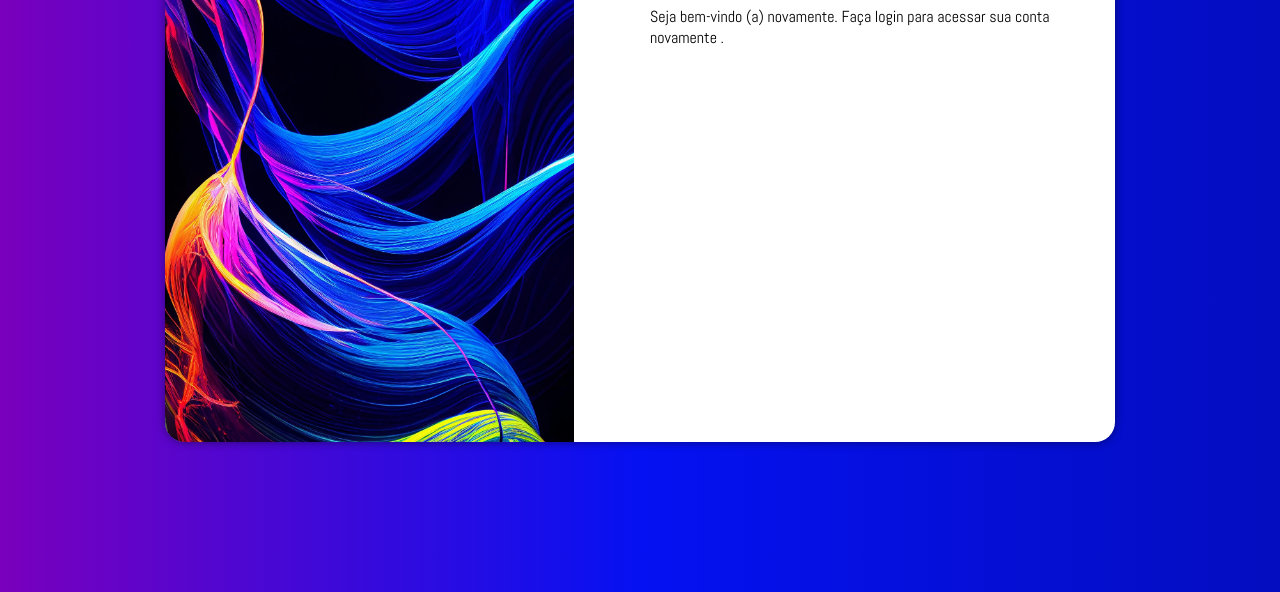
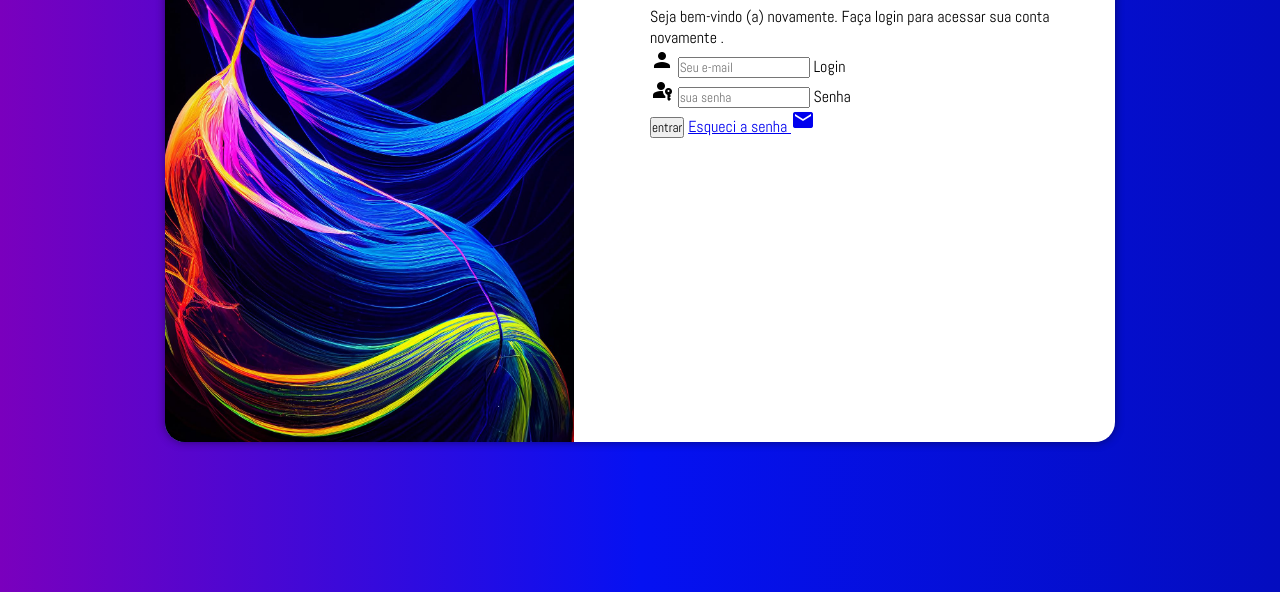
Before and after one commit to Joaozinhoss22/projeto-login, a plain HTML site: page index.html in a window 1280 px wide. Shown: the part 208-800 px from the top of the page. Drawn offline with nearby package versions, Linux system fonts and the light colour scheme; a web font is replaced by a local one.

Commit message:
adicionei o formulário

```diff
--- a/estilos/media-query.css
+++ b/estilos/media-query.css
@@ -45,4 +45,8 @@
         width: 50%;
     }
 
+    div#formulario {
+        padding: 15px;
+    }
+
 }
--- a/estilos/style.css
+++ b/estilos/style.css
@@ -31,10 +31,6 @@ main {
     width: 100vw;
 }
 
-h1 {
-    text-align: center;
-}
-
 section#login {
     position: absolute;
     top: 50%;
@@ -56,6 +52,7 @@ section#login > div#imagem {
     display: block;
     background: #040DBF url(../imagens/pexels-merlin-14225929\ \(1\).jpg) no-repeat;
     background-size: cover;
+    background-position: left bottom;
     height: 200px;
 
 }
@@ -66,6 +63,11 @@ section#login > div#formulario {
     display: block;
 }
 
-section#login > div#formulario > h1 {
+div#formulario > h1 {
     font-family: Arial, Helvetica, sans-serif;
+    text-align: center;
 }
+
+div#campo {
+    width: 8px;
+}
--- a/index.html
+++ b/index.html
@@ -6,6 +6,11 @@
     <title>Login</title>
     <link rel="stylesheet" href="estilos/style.css">
     <link rel="stylesheet" href="estilos/media-query.css">
+
+    <link href="https://fonts.googleapis.com/icon?family=Material+Icons"
+      rel="stylesheet">
+
+      <link rel="stylesheet" href="https://fonts.googleapis.com/css2?family=Material+Symbols+Outlined:opsz,wght,FILL,GRAD@20,400,0,0&icon_names=passkey" />
 </head>
 <body>
     <main>
@@ -18,6 +23,24 @@
                 <p>Seja bem-vindo (a) novamente. Faça login para acessar sua conta novamente .</p>
                 <form action="login.php" method="post" autocomplete="on">
 
+                  <div class="campo">
+                    <span class="material-icons">person</span>
+                    <input type="email" name="login" id="ilogin" placeholder="Seu e-mail" autocomplete="email" required axlength="30">
+                    <label for="ilogin">Login</label>
+                  </div>
+
+                  <div class="campo">
+                    <span class="material-symbols-outlined">
+                        passkey
+                        </span>
+                    <input type="isenha" name="senha" id="isenha" placeholder="sua senha" autocomplete="current-password" required minlength="8" maxlength="10">
+                    <label for="isenha">Senha</label>
+                    </div>
+
+                    <input type="submit" value="entrar">
+                    <a href="esqueci.html">
+                        Esqueci a senha <i class="material-icons">mail</i>
+                    </a>
                 </form>
             </div>
         </section>
```
